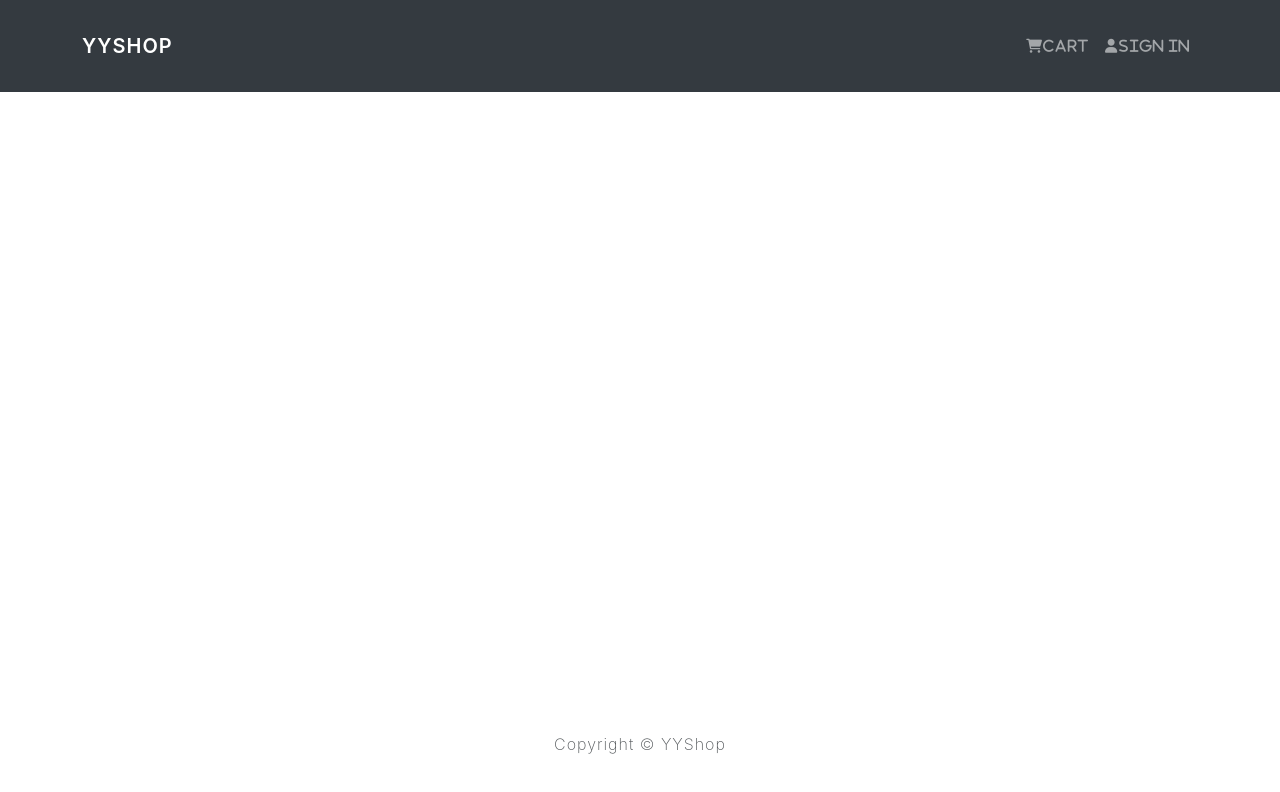
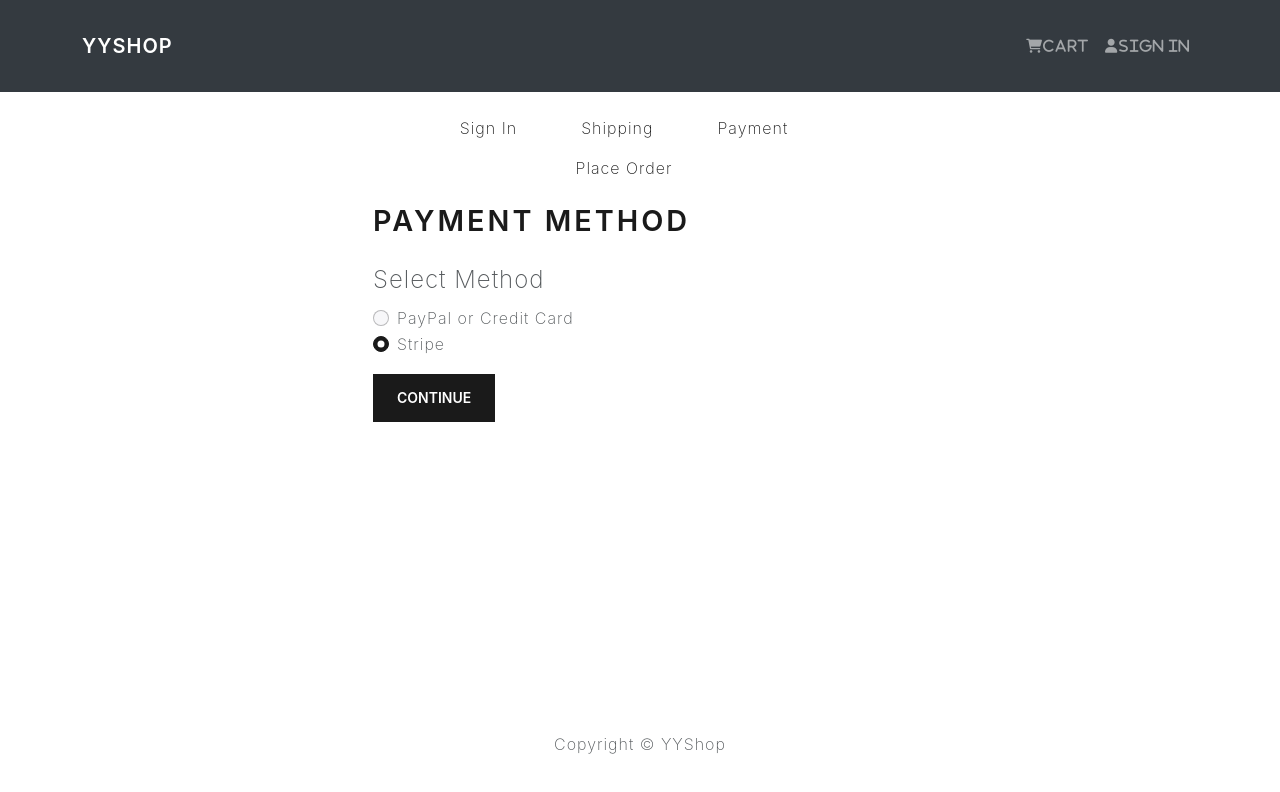
Before and after one commit to YusukeYoshihiro/e-commerce_app_mern, a React (Create React App) app in the folder frontend/: page /payment in a window 1280 px wide. Shown: the top 792 px of the page. Built offline with nearby package versions, Linux system fonts and the light colour scheme.

Commit message:
feat: implement `Shipping` AND `Payment` redux features and screen

```diff
--- a/frontend/src/App.js
+++ b/frontend/src/App.js
@@ -10,6 +10,7 @@ import LoginScreen from './screens/LoginScreen';
 import RegisterScreen from './screens/RegisterScreen';
 import ProfileScreen from './screens/ProfileScreen';
 import ShippingScreen from './screens/ShippingScreen';
+import PaymentScreen from './screens/PaymentScreen';
 
 const App = () => {
   return (
@@ -20,6 +21,7 @@ const App = () => {
           <Container>
             <Routes>
               <Route path='/' element={<HomeScreen />} />
+              <Route path='/payment' element={<PaymentScreen />} />
               <Route path='/shipping' element={<ShippingScreen />} />
               <Route path='/login' element={<LoginScreen />} />
               <Route path='/register' element={<RegisterScreen />} />
--- a/frontend/src/actions/cartActions.js
+++ b/frontend/src/actions/cartActions.js
@@ -1,5 +1,10 @@
 import axios from 'axios';
-import { CART_ADD_ITEM, CART_REMOVE_ITEM } from '../constants/cartConstants';
+import {
+    CART_ADD_ITEM,
+    CART_REMOVE_ITEM,
+    CART_SAVE_SHIPPING_ADDRESS,
+    CART_SAVE_PAYMENT_METHOD,
+} from '../constants/cartConstants';
 
 export const addToCart = (id, qty) => async (dispatch, getState) => {
     const { data } = await axios.get(`/api/products/${id}`);
@@ -27,3 +32,21 @@ export const removeFromCart = (id) => async (dispatch, getState) => {
 
     localStorage.setItem('cartItems', JSON.stringify(getState().cart.cartItems))
 };
+
+export const saveShippingAddress = (data) => async (dispatch) => {
+    dispatch({
+        type: CART_SAVE_SHIPPING_ADDRESS,
+        payload: data
+    })
+
+    localStorage.setItem('shippingAddress', JSON.stringify(data))
+};
+
+export const savePaymentMethod = (data) => async (dispatch) => {
+    dispatch({
+        type: CART_SAVE_PAYMENT_METHOD,
+        payload: data
+    })
+
+    localStorage.setItem('paymentMethod', JSON.stringify(data))
+};
--- /dev/null
+++ b/frontend/src/components/CheckoutSteps.js
@@ -0,0 +1,52 @@
+import { Nav } from 'react-bootstrap';
+import { LinkContainer } from 'react-router-bootstrap';
+
+
+const CheckoutSteps = ({ step1, step2, step3, step4 }) => {
+    return (
+        <>
+            <Nav className='justify-content-center'>
+                <Nav.Item>
+                    {step1 ? (
+                        <LinkContainer to='/login'>
+                            <Nav.Link>Sign In</Nav.Link>
+                        </LinkContainer>
+                    ) : (
+                        <Nav.Link disabled>Sign In</Nav.Link>
+                    )}
+                </Nav.Item>
+                <Nav.Item>
+                    {step2 ? (
+                        <LinkContainer to='/shipping'>
+                            <Nav.Link>Shipping</Nav.Link>
+                        </LinkContainer>
+                    ) : (
+                        <Nav.Link disabled>Shipping</Nav.Link>
+                    )}
+                </Nav.Item>
+                <Nav.Item>
+                    {step3 ? (
+                        <LinkContainer to='/payment'>
+                            <Nav.Link>Payment</Nav.Link>
+                        </LinkContainer>
+                    ) : (
+                        <Nav.Link disabled>Payment</Nav.Link>
+                    )}
+                </Nav.Item>
+                <Nav.Item>
+                    {step3 ? (
+                        <LinkContainer to='/palceorder'>
+                            <Nav.Link>Place Order</Nav.Link>
+                        </LinkContainer>
+                    ) : (
+                        <Nav.Link disabled>Place Order</Nav.Link>
+                    )}
+                </Nav.Item>
+
+            </Nav>
+        </>
+
+    )
+}
+
+export default CheckoutSteps
--- a/frontend/src/constants/cartConstants.js
+++ b/frontend/src/constants/cartConstants.js
@@ -1,2 +1,4 @@
 export const CART_ADD_ITEM = 'CART_ADD_ITEM';
 export const CART_REMOVE_ITEM = 'CART_REMOVE_ITEM';
+export const CART_SAVE_SHIPPING_ADDRESS = 'CART_SAVE_SHIPPING_ADDRESS';
+export const CART_SAVE_PAYMENT_METHOD = 'CART_SAVE_PAYMENT_METHOD';
--- a/frontend/src/reducers/cartReducers.js
+++ b/frontend/src/reducers/cartReducers.js
@@ -1,6 +1,17 @@
-import { CART_ADD_ITEM, CART_REMOVE_ITEM } from '../constants/cartConstants';
+import {
+    CART_ADD_ITEM,
+    CART_REMOVE_ITEM,
+    CART_SAVE_SHIPPING_ADDRESS,
+    CART_SAVE_PAYMENT_METHOD,
+} from '../constants/cartConstants';
 
-export const cartReducer = (state = { cartItems: [] }, { type, payload }) => {
+export const cartReducer = (
+    state = {
+        cartItems: [],
+        shippingAddress: {},
+    },
+    { type, payload }
+) => {
     switch (type) {
         case CART_ADD_ITEM:
             const item = payload;
@@ -24,6 +35,16 @@ export const cartReducer = (state = { cartItems: [] }, { type, payload }) => {
                 ...state,
                 cartItems: state.cartItems.filter((x) => x.product !== payload),
             }
+        case CART_SAVE_SHIPPING_ADDRESS:
+            return {
+                ...state,
+                shippingAddress: payload,
+            }
+        case CART_SAVE_PAYMENT_METHOD:
+            return {
+                ...state,
+                paymentMethod: payload,
+            }
         default:
             return state;
     }
--- /dev/null
+++ b/frontend/src/screens/PaymentScreen.js
@@ -0,0 +1,70 @@
+import { useState } from 'react';
+import { useNavigate } from 'react-router-dom';
+import { Form, Button, Col } from 'react-bootstrap';
+import { useDispatch, useSelector } from 'react-redux';
+import FormContainer from '../components/FormContainer';
+import CheckoutSteps from '../components/CheckoutSteps';
+import { savePaymentMethod } from '../actions/cartActions';
+
+const PaymentScreen = () => {
+    const cart = useSelector(state => state.cart);
+    const { shippingAddress } = cart;
+
+    const navigate = useNavigate();
+    if (!shippingAddress) {
+        navigate('/shipping')
+    }
+
+    const [paymentMethod, setPaymentMethod] = useState('PayPal');
+
+    const dispatch = useDispatch();
+
+
+    const submitHandler = (e) => {
+        e.preventDefault();
+        console.log('submit');
+        dispatch(savePaymentMethod(paymentMethod));
+
+        navigate('/palceorder');
+    }
+
+    return (
+        <>
+            <FormContainer>
+                <CheckoutSteps step1 step2 step3 />
+                <h1>Payment Method</h1>
+                <Form onSubmit={submitHandler}>
+                    <Form.Group>
+                        <Form.Label as='legend'>Select Method</Form.Label>
+                        <Col>
+                            <Form.Check
+                                type='radio'
+                                label='PayPal or Credit Card'
+                                id='PayPal'
+                                name='paymentMethod'
+                                value='PayPal'
+                                checked
+                                onChange={(e) => setPaymentMethod(e.target.value)}
+                            ></Form.Check>
+                            <Form.Check
+                                type='radio'
+                                label='Stripe'
+                                id='PayPal'
+                                name='paymentMethod'
+                                value='Stripe'
+                                checked
+                                onChange={(e) => setPaymentMethod(e.target.value)}
+                            ></Form.Check>
+                        </Col>
+                    </Form.Group>
+
+                    <Button type='submit' variant='primary' className='mt-3'>
+                        Continue
+                    </Button>
+                </Form>
+            </FormContainer>
+        </>
+    )
+}
+
+export default PaymentScreen
--- a/frontend/src/screens/ShippingScreen.js
+++ b/frontend/src/screens/ShippingScreen.js
@@ -1,24 +1,41 @@
-import { useState, useEffect } from 'react';
-import { Link, useLocation, useNavigate } from 'react-router-dom';
+import { useState } from 'react';
+import { useNavigate } from 'react-router-dom';
 import { Form, Button } from 'react-bootstrap';
 import { useDispatch, useSelector } from 'react-redux';
 import FormContainer from '../components/FormContainer';
+import CheckoutSteps from '../components/CheckoutSteps';
+import { saveShippingAddress } from '../actions/cartActions';
 
 const ShippingScreen = () => {
-    const [address, setAddress] = useState('');
-    const [city, setCity] = useState('');
-    const [postalCode, setPostalCode] = useState('');
-    const [country, setCountry] = useState('');
+    const cart = useSelector(state => state.cart);
+    const { shippingAddress } = cart;
+
+    const [address, setAddress] = useState(shippingAddress.address);
+    const [city, setCity] = useState(shippingAddress.city);
+    const [postalCode, setPostalCode] = useState(shippingAddress.postalCode);
+    const [country, setCountry] = useState(shippingAddress.country);
+
+    const dispatch = useDispatch();
+
+    const navigate = useNavigate();
 
     const submitHandler = (e) => {
         e.preventDefault();
         console.log('submit');
+        dispatch(saveShippingAddress({
+            address,
+            city,
+            postalCode,
+            country,
+        }));
+
+        navigate('/payment');
     }
-
 
     return (
         <>
             <FormContainer>
+                <CheckoutSteps step1 step2 />
                 <h1>Shipping</h1>
                 <Form onSubmit={submitHandler}>
                     <Form.Group controlId='address'>
@@ -65,7 +82,7 @@ const ShippingScreen = () => {
                         ></Form.Control>
                     </Form.Group>
 
-                    <Button type='submit' variant='primary'>
+                    <Button type='submit' variant='primary' className='mt-3'>
                         Continue
                     </Button>
                 </Form>
--- a/frontend/src/store.js
+++ b/frontend/src/store.js
@@ -24,8 +24,13 @@ const cartItemsFromStorage = localStorage.getItem('cartItems') ? JSON.parse(loca
 
 const userInfoFromStorage = localStorage.getItem('userInfo') ? JSON.parse(localStorage.getItem('userInfo')) : null;
 
+const shippingAddressFromStorage = localStorage.getItem('shippingAddress') ? JSON.parse(localStorage.getItem('shippingAddress')) : {};
+
 const initialState = {
-    cart: { cartItems: cartItemsFromStorage },
+    cart: {
+        cartItems: cartItemsFromStorage,
+        shippingAddress: shippingAddressFromStorage,
+    },
     userLogin: { userInfo: userInfoFromStorage },
 };
 
```
